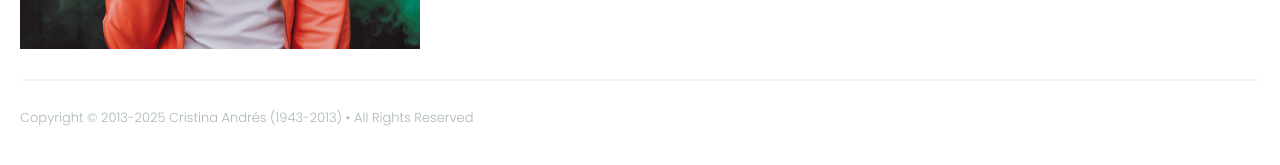
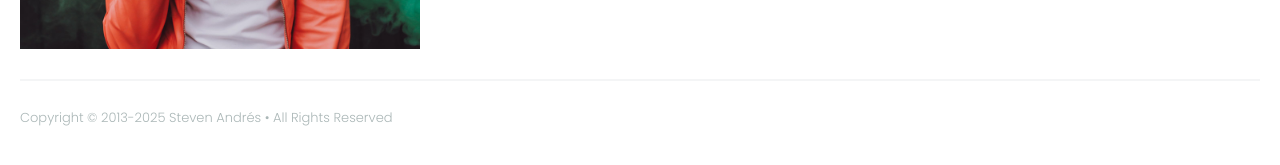
Before and after one commit to 950cagney/950cagney.github.io, a Jekyll site: the page built from index.html, in a window 1280 px wide. Shown: the part 421-586 px from the top of the page. Built offline with Jekyll 4.4.1, drawn with Linux system fonts in a browser that asks for light colours; nearby versions of some CDN libraries; the list of posts is cut into pages by our own code.

Commit message:
Update footer.html

```diff
--- a/_includes/footer.html
+++ b/_includes/footer.html
@@ -4,7 +4,7 @@
 
 		<div class="footer__content">
 			<div class="footer__copyright">
-				<span>Copyright &copy; 2013-{{ 'now' | date: "%Y" }} {{ site.data.settings.basic_settings.site_title }} &bull; All Rights Reserved</span>
+				<span>Copyright &copy; 2013-{{ 'now' | date: "%Y" }} Steven Andr&eacute;s &bull; All Rights Reserved</span>
 			</div>
 		</div>
 	</div>
```
